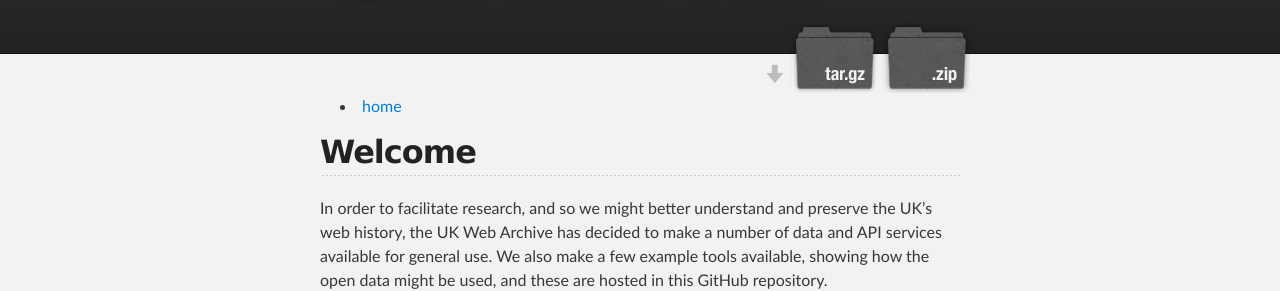
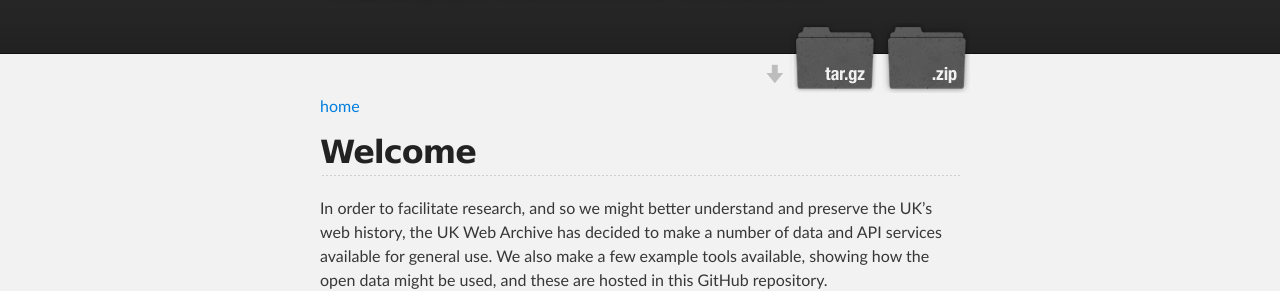
Before and after one commit to ukwa/opendata, a Jekyll site: the page built from index.md, in a window 1280 px wide. Shown: the part 156-447 px from the top of the page. Built offline with Jekyll 4.4.1, drawn with Linux system fonts in a browser that asks for light colours.

Commit message:
Attempted to tweak breadcrumb style.

```diff
--- a/stylesheets/stylesheet.css
+++ b/stylesheets/stylesheet.css
@@ -379,7 +379,7 @@ Full-Width Styles
   margin: 0;
   padding: 0;
 }
-#breadcrumb {
+#breadcrumb li {
   display: inline;
   margin: 0;
   padding: 0;
```
